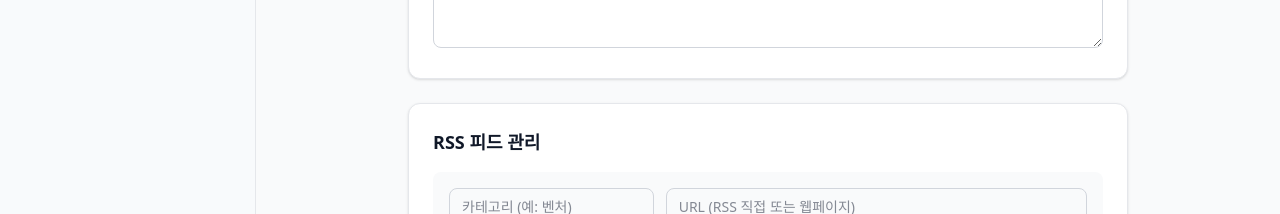
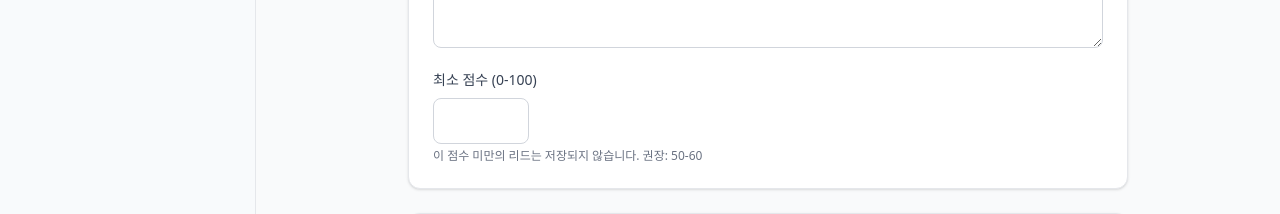
Before and after one commit to parktaejun-dev/kobaco-addr, a Next.js app: page /sales/settings in a window 1280 px wide. Shown: the part 447-661 px from the top of the page. Built offline with nearby package versions, Linux system fonts and the light colour scheme; no server answers; the database is empty; a web font is replaced by a local one.

Commit message:
feat: Add minScore setting to config + script usage guide

```diff
--- a/app/api/sales/scan/cron/route.ts
+++ b/app/api/sales/scan/cron/route.ts
@@ -40,6 +40,7 @@ interface SalesConfig {
     naverClientSecret?: string;
     keywords?: string[];
     rssFeeds?: RSSFeedConfig[];
+    minScore?: number;
 }
 
 /**
@@ -129,7 +130,7 @@ export async function GET() {
 
         // Build and save leads
         const leads: LeadCore[] = [];
-        const minScore = 50; // Lower threshold for cron
+        const minScore = config?.minScore ?? 50; // Use config or default to 50
 
         for (let i = 0; i < articlesToAnalyze.length; i++) {
             const article = articlesToAnalyze[i];
--- a/app/sales/page.tsx
+++ b/app/sales/page.tsx
@@ -437,9 +437,13 @@ ${selectedLead.ai_analysis.sales_angle}
                     <button
                       onClick={copySalesScript}
                       className="px-3 py-1 bg-green-600 text-white rounded-lg text-sm hover:bg-green-700"
+                      title="클립보드에 복사 → 이메일, 문자, CRM에 붙여넣기"
                     >
                       📋 스크립트 복사
                     </button>
+                    <span className="text-[10px] text-gray-400 hidden lg:inline">
+                      → 이메일/문자에 붙여넣기
+                    </span>
                   </div>
 
                   <a
--- a/app/sales/settings/page.tsx
+++ b/app/sales/settings/page.tsx
@@ -14,6 +14,7 @@ interface ConfigData {
   naverClientSecret: string;
   keywords: string[];
   rssFeeds: RSSFeed[];
+  minScore: number;
 }
 
 export default function SalesSettingsPage() {
@@ -22,6 +23,7 @@ export default function SalesSettingsPage() {
     naverClientSecret: '',
     keywords: [],
     rssFeeds: [],
+    minScore: 50,
   });
 
   const [keywordsInput, setKeywordsInput] = useState('');
@@ -72,6 +74,7 @@ export default function SalesSettingsPage() {
           naverClientSecret: config.naverClientSecret,
           keywords,
           rssFeeds: config.rssFeeds,
+          minScore: config.minScore,
         }),
       });
 
@@ -218,6 +221,25 @@ export default function SalesSettingsPage() {
                 placeholder="쉼표로 구분 (예: 광고, 미디어, 마케팅)"
               />
             </div>
+
+            <div>
+              <label className="block text-sm font-medium text-gray-700 mb-2">
+                최소 점수 (0-100)
+              </label>
+              <input
+                type="number"
+                min={0}
+                max={100}
+                value={config.minScore}
+                onChange={(e) =>
+                  setConfig({ ...config, minScore: Number(e.target.value) })
+                }
+                className="w-24 px-4 py-2.5 border border-gray-300 rounded-lg focus:outline-none focus:ring-2 focus:ring-blue-500"
+              />
+              <p className="text-xs text-gray-500 mt-1">
+                이 점수 미만의 리드는 저장되지 않습니다. 권장: 50-60
+              </p>
+            </div>
           </div>
         </div>
 
@@ -315,8 +337,8 @@ export default function SalesSettingsPage() {
           {message && (
             <span
               className={`text-sm ${message.includes('성공') || message.includes('저장')
-                  ? 'text-green-600'
-                  : 'text-red-600'
+                ? 'text-green-600'
+                : 'text-red-600'
                 }`}
             >
               {message}
```
